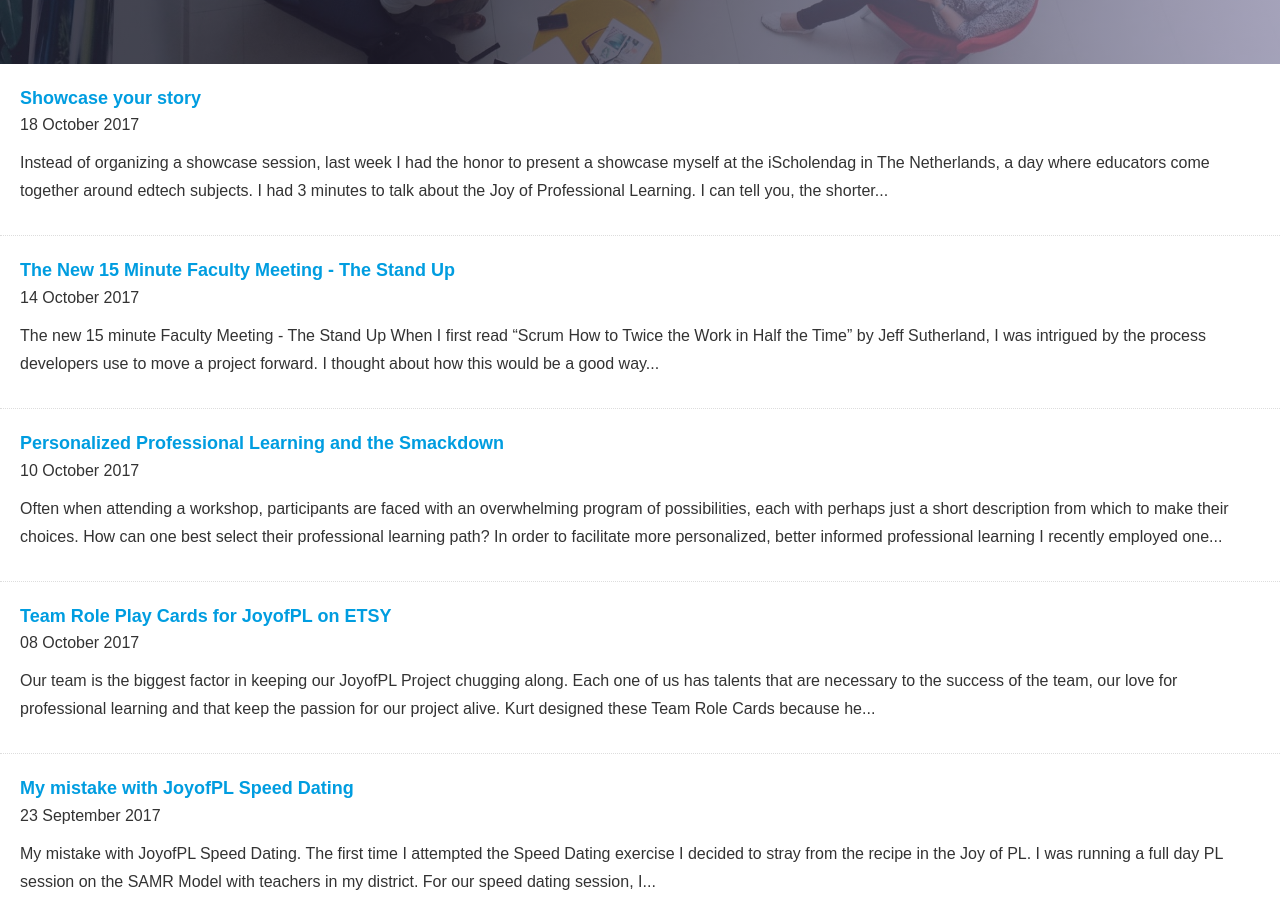
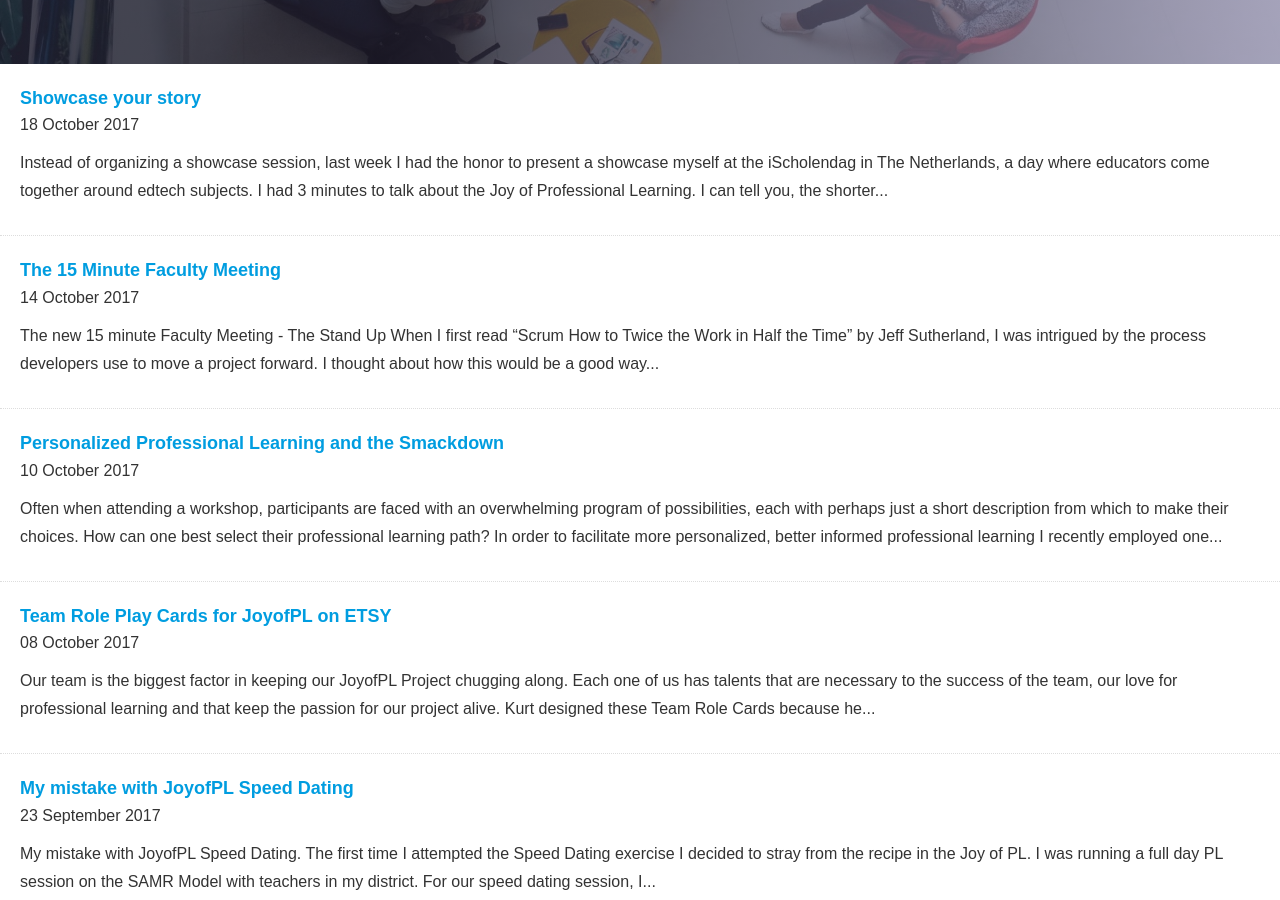
Before and after one commit to meesterkurt/joyofprofessionallearning, a Jekyll site: the page built from blog.md, in a window 1280 px wide and 900 px high, scrolled down 640 px. Built offline with Jekyll 4.4.1, drawn with Linux system fonts in a browser that asks for light colours; nearby versions of some CDN libraries.

Commit message:
line 3 title
shorten the text

```diff
--- a/_posts/2017-10-14-stand-up-faculty-meeting.markdown
+++ b/_posts/2017-10-14-stand-up-faculty-meeting.markdown
@@ -1,6 +1,6 @@
 ---
 layout: post
-title: The New 15 Minute Faculty Meeting - The Stand Up
+title: The 15 Minute Faculty Meeting
 seotitle: Twice the Work in Half the Time
 date: 2017-10-14 8:32:10 -0800
 cat: blog
```
